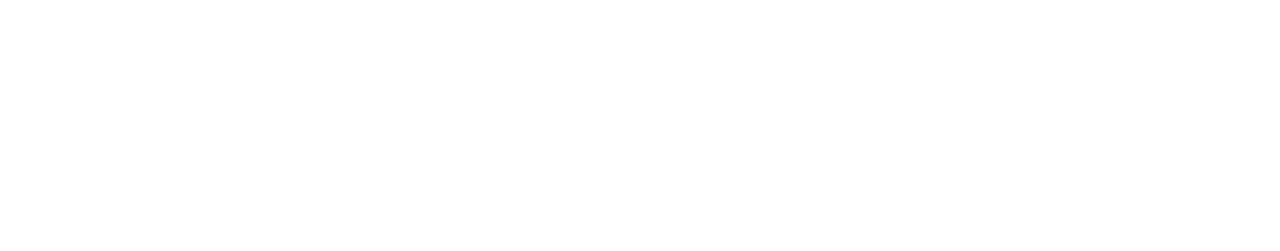
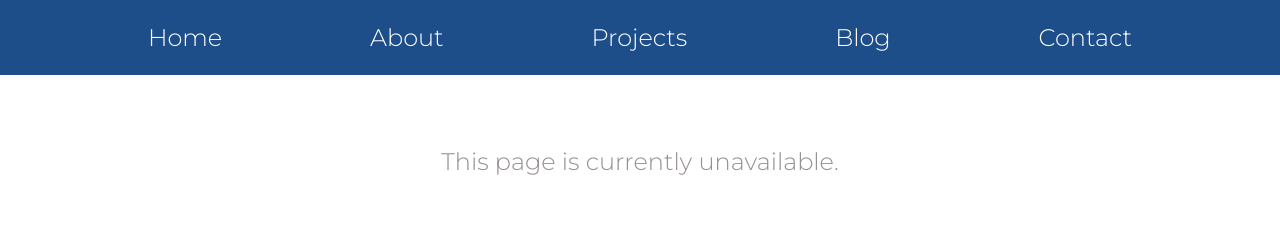
Before and after one commit to aphy18/3020_Portfolio_Website, a plain HTML site: page blog.html in a window 1280 px wide. Drawn offline with Linux system fonts and the light colour scheme.

```diff
--- a/blog.html
+++ b/blog.html
@@ -0,0 +1,40 @@
+<!DOCTYPE html>
+<html lang="en">
+<head>
+  <meta charset="UTF-8">
+  <meta http-equiv="X-UA-Compatible" content="IE=edge">
+  <meta name="viewport" content="width=device-width, initial-scale=1.0">
+  <link rel="preconnect" href="https://fonts.googleapis.com">
+  <link rel="preconnect" href="https://fonts.gstatic.com" crossorigin>
+  <link href="https://fonts.googleapis.com/css2?family=Montserrat:ital,wght@0,100..900;1,100..900&display=swap" rel="stylesheet">
+  <link rel="stylesheet" href="./styles/nav.css">
+  <title>Blog Page</title>
+  <style>
+    body {
+      display: flex;
+      flex-direction: column;
+      justify-content: center;
+      align-items: center;
+      font-family: 'Montserrat';
+      font-weight: 300;
+    }
+
+    p {
+      color: rgb(151, 144, 144);
+      margin: 3em 0;
+    }
+
+
+  </style>
+</head>
+<body>
+  <nav class="navigation-bar">
+    <a href="./home.html"><span class="nav-item">Home</span></a>
+    <a href="./about.html"><span class="nav-item">About</span></a>
+    <a href="./projects.html"><span class="nav-item">Projects</span></a>
+    <a href="./blog.html"><span class="nav-item">Blog</span></a>
+    <a href="./contact.html"><span class="nav-item">Contact</span></a>
+  </nav>
+  <p style="font-size:1.5em">This page is currently unavailable.</p>
+</body>
+</html>
--- a/styles/home.css
+++ b/styles/home.css
@@ -93,12 +93,12 @@
     flex-direction: column;
     justify-content: center;
     align-items: center;
-    border: 2px solid blue;
+    /* border: 2px solid blue; */
     height: auto;
   }
 
   .img-container {
-    border: 2px solid red;
+    /* border: 2px solid red; */
     width: 100%;
     height: 300px;
     flex-direction: row;
```
Also changed, not shown: about.html (+3 -1 lines), contact.html (+19 -2 lines), home.html (+1 -1 lines), projects.html (+1 -1 lines).
